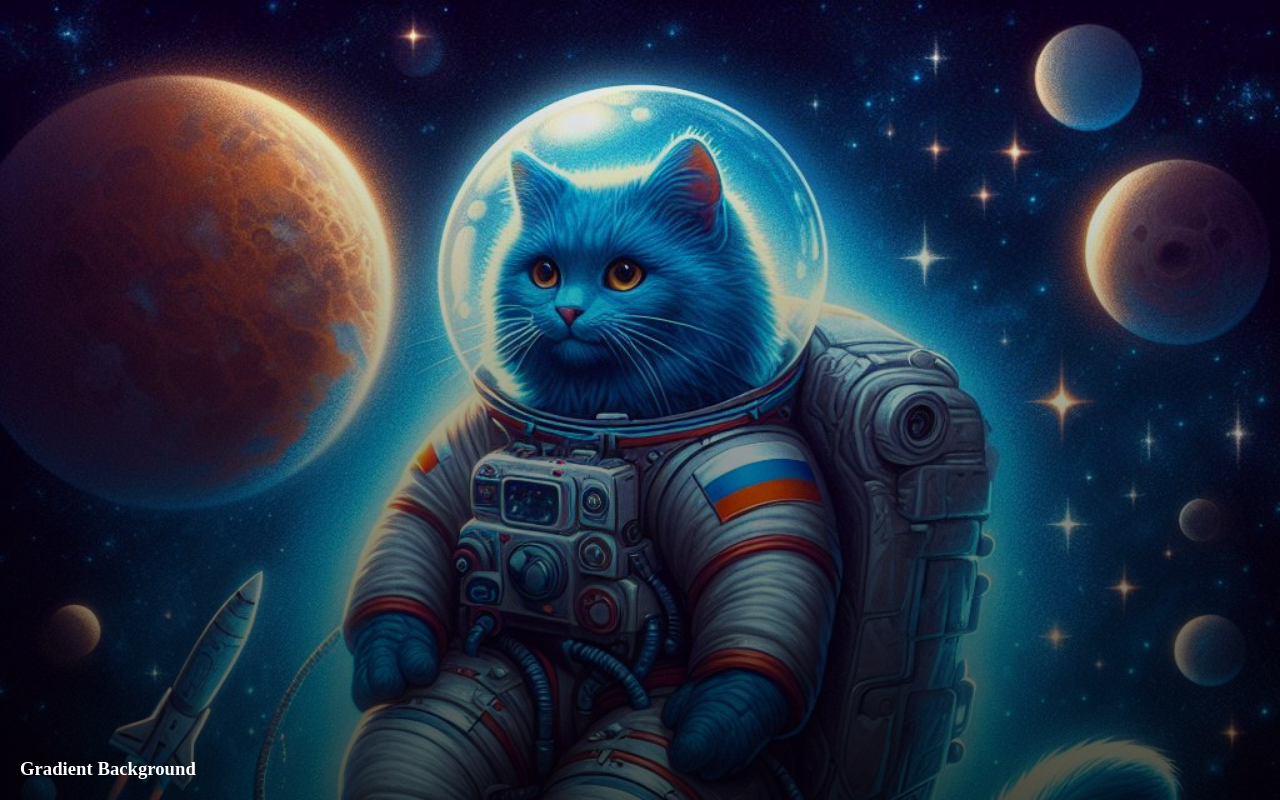
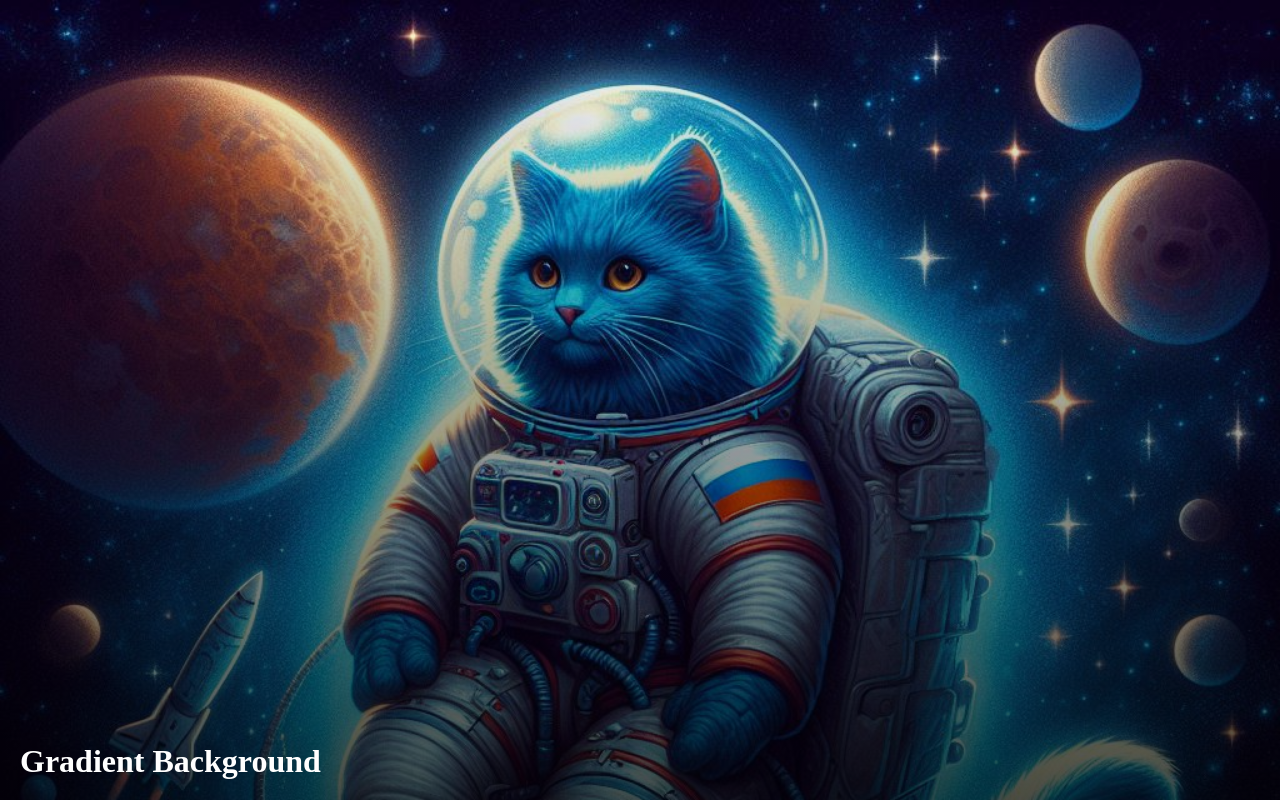
Before and after one commit to dmoondev/rescursos_css, a plain HTML site: page Gradient_background/index.html in a window 1280 px wide. Drawn offline with Linux system fonts and the light colour scheme; files whose address does not match are found by name.

Commit message:
Title  correction

```diff
--- a/Gradient_background/index.html
+++ b/Gradient_background/index.html
@@ -8,7 +8,7 @@
 </head>
 <body>
     <div class="container">
-        <h3>Gradient Background</h3>
+        <h1>Gradient Background</h1>
     </div>
 </body>
 </html>
--- a/Gradient_background/styles.css
+++ b/Gradient_background/styles.css
@@ -12,7 +12,7 @@ body, html {
 
 .container {
 
-    /* COnfiguración de la imagen*/
+    /* Configuración de la imagen*/
     width: 100%;
     height: 100%;
     background: linear-gradient(to bottom, rgba(0,0,0,0), rgba(0,0,0,0.7)), url(/Recursos_css/Gradient_background/assets/Designer2.jpeg);
@@ -20,7 +20,7 @@ body, html {
 
 
 
-    /*Configuración del h3*/
+    /*Configuración del h2*/
     display: flex;
     justify-content: flex-start; /* Alinea los elementos hacia la izquierda */
     align-items: flex-end; /* Alinea los elementos hacia abajo */
```
